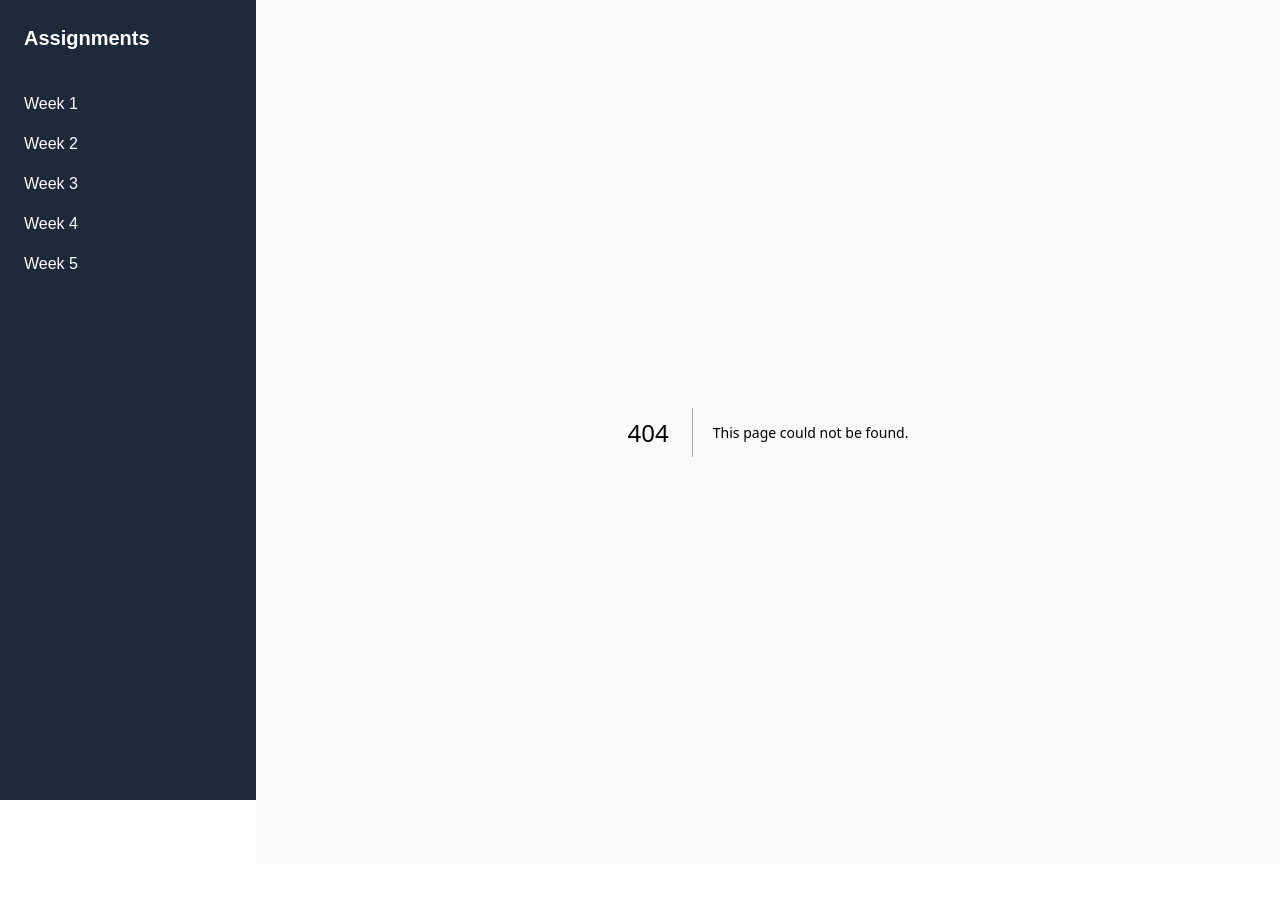
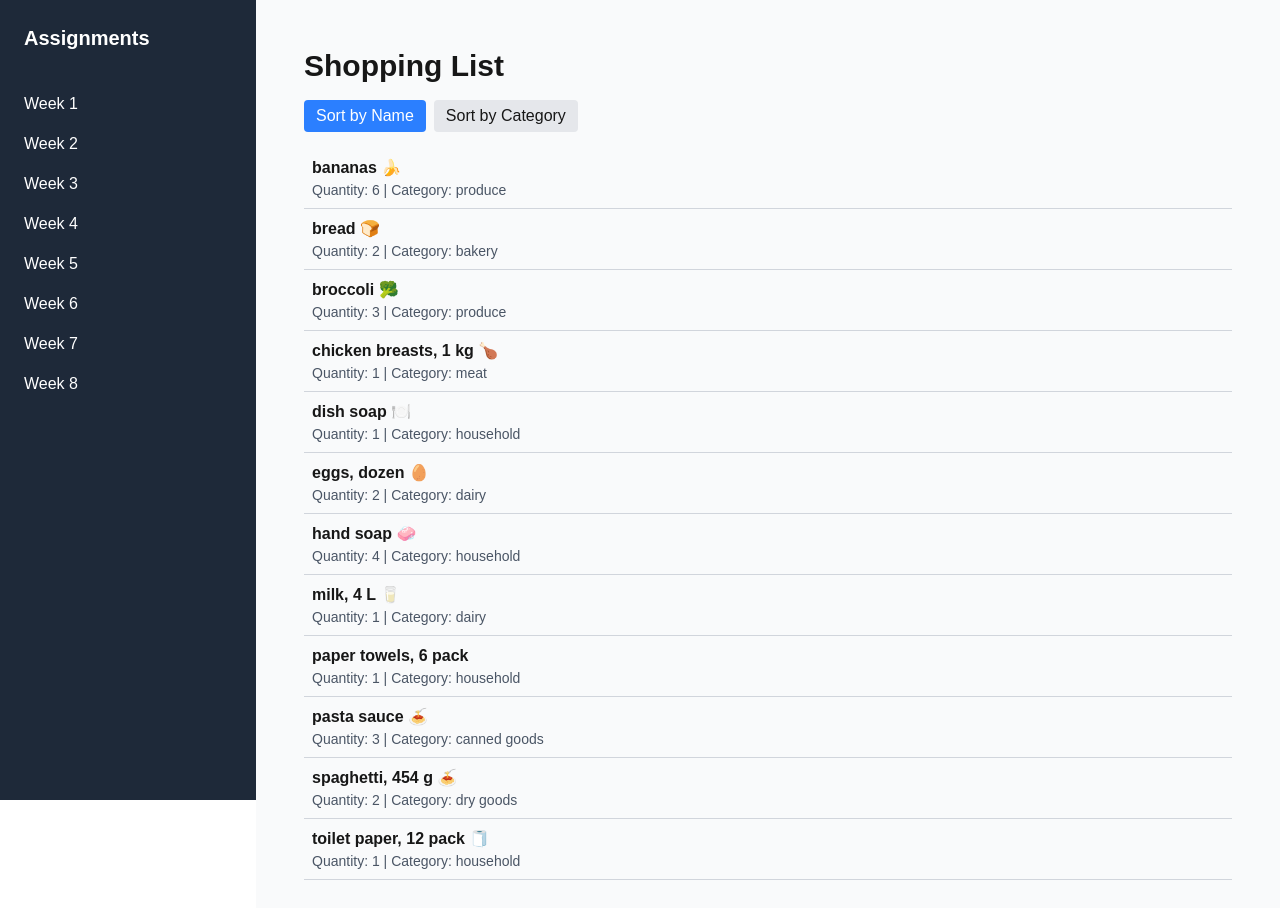
Before and after one commit to AlexR4000/cprg306-assignments, a Next.js app: page /week-6 in a window 1280 px wide. Before the commit this address had no page. Shown: the top 908 px of the page. Before the commit the page ends 864 px from the top, so only its background shows below. Built offline with nearby package versions, Linux system fonts and the light colour scheme.

Commit message:
Added week 6

```diff
--- a/app/layout.js
+++ b/app/layout.js
@@ -44,6 +44,15 @@
           <Link href="/week-5" className="hover:text-cyan-300">
             Week 5
           </Link>
+          <Link href="/week-6" className="hover:text-cyan-300">
+            Week 6
+          </Link>
+          <Link href="/week-7" className="hover:text-cyan-300">
+            Week 7
+          </Link>
+          <Link href="/week-8" className="hover:text-cyan-300">
+            Week 8
+          </Link>
         </aside>
 
         {/* Main content */}
--- a/app/week-3/page.js
+++ b/app/week-3/page.js
@@ -3,7 +3,7 @@
 export default function Page() {
   return (
     <main className="p-6 max-w-2xl mx-auto">
-      <h1 className="text-3xl font-bold mb-6 text-center text-green-600">
+      <h1 className="text-3xl font-bold mb-6 text-center text-blue-600">
         Shopping List
       </h1>
       <ItemList />
--- /dev/null
+++ b/app/week-6/item-list.js
@@ -0,0 +1,55 @@
+"use client";
+
+import { useState } from "react";
+import Item from "./item";
+import itemsData from "./items.json";
+
+export default function ItemList() {
+  const [sortBy, setSortBy] = useState("name");
+
+  // Sort the items
+  const sortedItems = [...itemsData].sort((a, b) => {
+    if (sortBy === "name") {
+      return a.name.localeCompare(b.name);
+    } else if (sortBy === "category") {
+      return a.category.localeCompare(b.category);
+    }
+    return 0;
+  });
+
+  return (
+    <div>
+      {/* Sorting Buttons */}
+      <div className="mb-4 flex gap-2">
+        <button
+          onClick={() => setSortBy("name")}
+          className={`px-3 py-1 rounded ${
+            sortBy === "name" ? "bg-blue-500 text-white" : "bg-gray-200"
+          }`}
+        >
+          Sort by Name
+        </button>
+        <button
+          onClick={() => setSortBy("category")}
+          className={`px-3 py-1 rounded ${
+            sortBy === "category" ? "bg-blue-500 text-white" : "bg-gray-200"
+          }`}
+        >
+          Sort by Category
+        </button>
+      </div>
+
+      {/* Item List */}
+      <ul>
+        {sortedItems.map((item) => (
+          <Item
+            key={item.id}
+            name={item.name}
+            quantity={item.quantity}
+            category={item.category}
+          />
+        ))}
+      </ul>
+    </div>
+  );
+}
--- /dev/null
+++ b/app/week-6/item.js
@@ -0,0 +1,12 @@
+
+
+export default function Item({ name, quantity, category }) {
+  return (
+    <li className="p-2 border-b border-gray-300">
+      <div className="font-semibold">{name}</div>
+      <div className="text-sm text-gray-600">
+        Quantity: {quantity} | Category: {category}
+      </div>
+    </li>
+  );
+}
--- /dev/null
+++ b/app/week-6/items.json
@@ -0,0 +1,74 @@
+[
+  {
+    "id": "1h2GJKH12gkHG31h1H",
+    "name": "milk, 4 L 🥛",
+    "quantity": 1,
+    "category": "dairy"
+  },
+  {
+    "id": "2KJH3k2j3H1k2J3K1H",
+    "name": "bread 🍞",
+    "quantity": 2,
+    "category": "bakery"
+  },
+  {
+    "id": "3h2KJH3k2j3H1k2J3",
+    "name": "eggs, dozen 🥚",
+    "quantity": 2,
+    "category": "dairy"
+  },
+  {
+    "id": "4k2J3K1H2GJKH12gk",
+    "name": "bananas 🍌",
+    "quantity": 6,
+    "category": "produce"
+  },
+  {
+    "id": "5H1h1H2KJH3k2j3H",
+    "name": "broccoli 🥦",
+    "quantity": 3,
+    "category": "produce"
+  },
+  {
+    "id": "6H1k2J3K1H2GJKH1",
+    "name": "chicken breasts, 1 kg 🍗",
+    "quantity": 1,
+    "category": "meat"
+  },
+  {
+    "id": "7gkHG31h1H2KJH3k",
+    "name": "pasta sauce 🍝",
+    "quantity": 3,
+    "category": "canned goods"
+  },
+  {
+    "id": "8j3H1k2J3K1H2GJK",
+    "name": "spaghetti, 454 g 🍝",
+    "quantity": 2,
+    "category": "dry goods"
+  },
+  {
+    "id": "9H12gkHG31h1H2KJ",
+    "name": "toilet paper, 12 pack 🧻",
+    "quantity": 1,
+    "category": "household"
+  },
+  {
+    "id": "10H3k2j3H1k2J3K1",
+    "name": "paper towels, 6 pack",
+    "quantity": 1,
+    "category": "household"
+  },
+  {
+    "id": "11k2J3K1H2GJKH12",
+    "name": "dish soap 🍽️",
+    "quantity": 1,
+    "category": "household"
+  },
+  {
+    "id": "12GJKH12gkHG31h1",
+    "name": "hand soap 🧼",
+    "quantity": 4,
+    "category": "household"
+  }
+]
--- /dev/null
+++ b/app/week-6/page.js
@@ -0,0 +1,10 @@
+import ItemList from "./item-list";
+
+export default function Page() {
+  return (
+    <main className="p-4">
+      <h1 className="text-3xl font-bold mb-4">Shopping List</h1>
+      <ItemList />
+    </main>
+  );
+}
--- /dev/null
+++ b/app/week-7/page.js
@@ -0,0 +1,10 @@
+
+
+export default function Page() {
+return (
+    <main>
+        <h1 className="text-2xl font-bold mb-6 text-center">Week 7 Assignment</h1>
+    </main>
+);
+
+}
--- /dev/null
+++ b/app/week-8/page.js
@@ -0,0 +1,10 @@
+
+
+export default function Page() {
+return (
+    <main>
+        <h1 className="text-2xl font-bold mb-6 text-center">Week 8 Assignment</h1>
+    </main>
+);
+
+}
```
